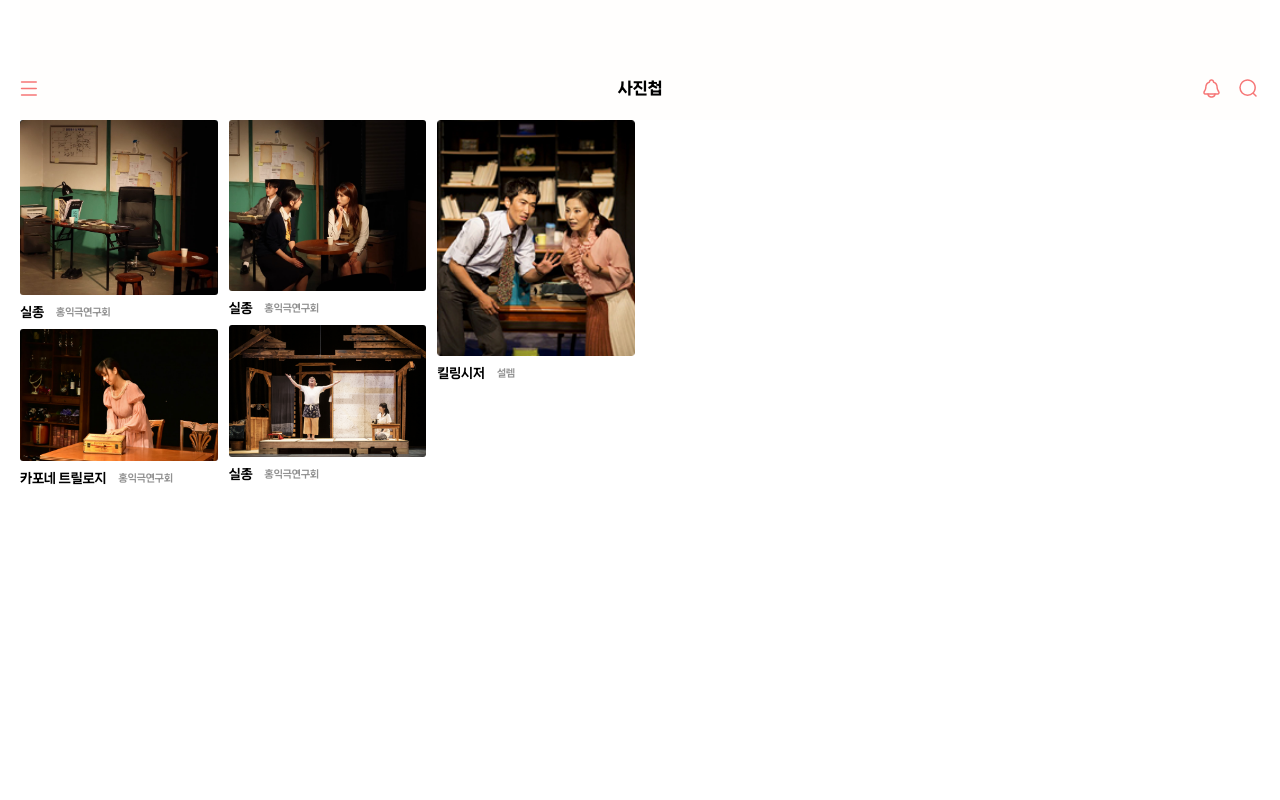
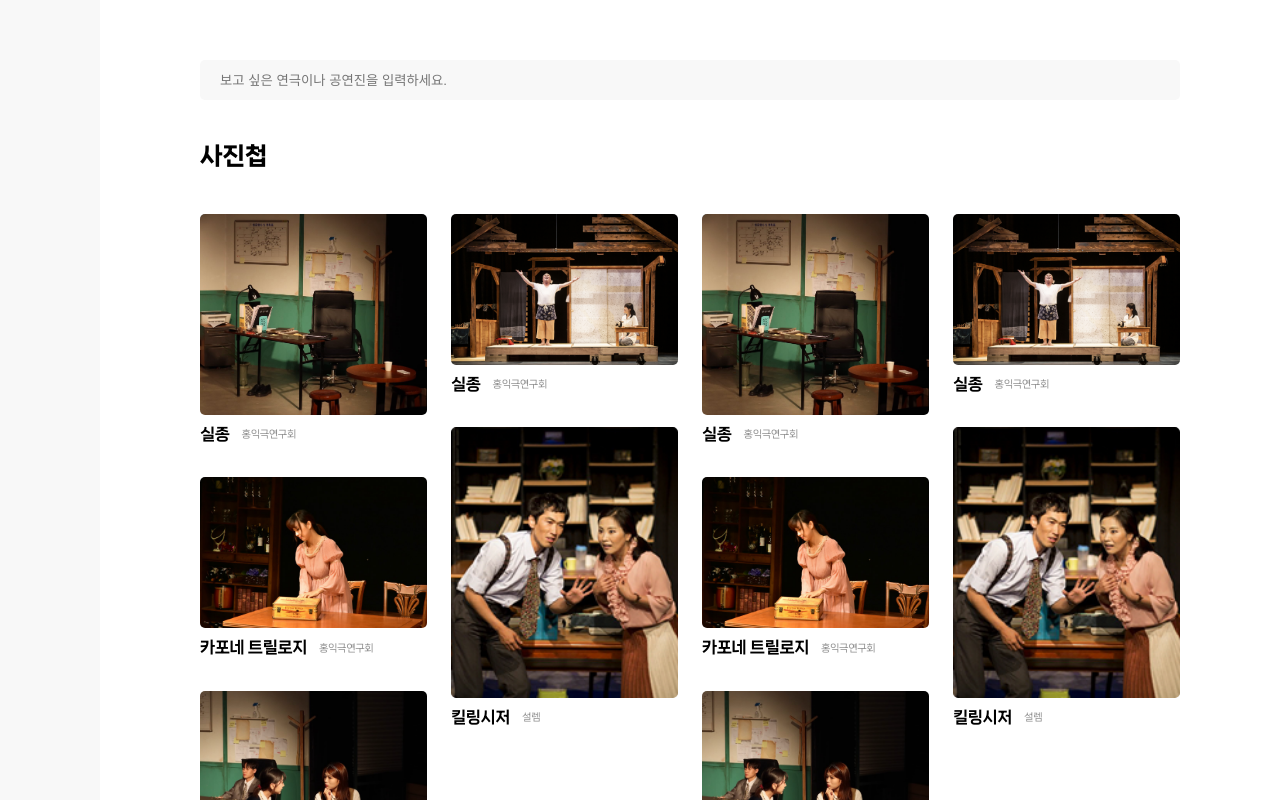
Before and after one commit to see-a-theater/CC_Frontend, a React (Vite) app: page /gallery in a window 1280 px wide. Shown: the top 800 px of the page. Built offline with nearby package versions, Linux system fonts and the light colour scheme.

Commit message:
[FEAT] 사진첩 웹

```diff
--- a/src/components/Masonry.jsx
+++ b/src/components/Masonry.jsx
@@ -47,13 +47,13 @@ const Text = styled.div`
 	margin-top: 8px;
 
 	.title {
-		font-size: ${({ theme }) => theme.font.fontSize.body13};
+		font-size: ${({ theme }) => theme.font.fontSize.body14};
 		font-weight: ${({ theme }) => theme.font.fontWeight.bold};
-		color: ${({ theme }) => theme.colors.gray700};
+		color: ${({ theme }) => theme.colors.grayMain};
 	}
 	.theatre {
 		font-size: ${({ theme }) => theme.font.fontSize.body10};
 		color: ${({ theme }) => theme.colors.gray400};
-		font-weight: ${({ theme }) => theme.font.fontWeight.bold};
+		font-weight: ${({ theme }) => theme.font.fontWeight.regular};
 	}
 `;
--- /dev/null
+++ b/src/components/MasonryWeb.jsx
@@ -0,0 +1,55 @@
+import styled from 'styled-components';
+
+function MasonryWeb({ imageData }) {
+	return (
+		<ImageArea>
+			{imageData?.map((data, idx) => (
+				<Item key={idx}>
+					<img src={data?.src} alt="공연사진" className="pic" />
+					<Text>
+						<p className="title">{data?.text}</p>
+						{data.theatre && <p className="theatre">{data.theatre}</p>}
+					</Text>
+				</Item>
+			))}
+		</ImageArea>
+	);
+}
+
+export default MasonryWeb;
+
+const ImageArea = styled.div`
+	column-count: 4;
+	column-gap: 24px;
+`;
+
+const Item = styled.div`
+	break-inside: avoid;
+	margin-bottom: 32px;
+	width: 100%;
+	display: inline-block;
+
+	.pic {
+		width: 100%;
+		border-radius: 5px;
+		display: block;
+	}
+`;
+
+const Text = styled.div`
+	display: flex;
+	gap: 12px;
+	align-items: center;
+	margin-top: 8px;
+
+	.title {
+		font-size: ${({ theme }) => theme.font.fontSize.body16};
+		font-weight: ${({ theme }) => theme.font.fontWeight.bold};
+		color: ${({ theme }) => theme.colors.grayMain};
+	}
+	.theatre {
+		font-size: ${({ theme }) => theme.font.fontSize.body10};
+		color: ${({ theme }) => theme.colors.gray400};
+		font-weight: ${({ theme }) => theme.font.fontWeight.regular};
+	}
+`;
--- a/src/pages/gallery/Gallery.jsx
+++ b/src/pages/gallery/Gallery.jsx
@@ -1,5 +1,7 @@
 import Masonry from '@/components/Masonry';
+import MasonryWeb from '@/components/MasonryWeb';
 import Hamburger from '@/components/Hamburger';
+import SearchBar from '@/components/SearchBar';
 
 import image1 from '@/assets/mock/images/image1.png';
 import image2 from '@/assets/mock/images/image2.png';
@@ -15,16 +17,66 @@ function Gallery() {
 		{ src: image3, text: '실종', theatre: '홍익극연구회' },
 		{ src: image4, text: '실종', theatre: '홍익극연구회' },
 		{ src: image5, text: '킬링시저', theatre: '설렘' },
+		{ src: image1, text: '실종', theatre: '홍익극연구회' },
+		{ src: image2, text: '카포네 트릴로지', theatre: '홍익극연구회' },
+		{ src: image3, text: '실종', theatre: '홍익극연구회' },
+		{ src: image4, text: '실종', theatre: '홍익극연구회' },
+		{ src: image5, text: '킬링시저', theatre: '설렘' },
 	];
 	return (
-		<Container>
-			<Hamburger title={'사진첩'} />
-			<Masonry imageData={imageList} />
-		</Container>
+		<>
+			<Mobile>
+				<Hamburger title={'사진첩'} />
+				<Masonry imageData={imageList} />
+			</Mobile>
+
+			<Web>
+				<SideBar />
+				<Container>
+					<SearchBar />
+					<h3>사진첩</h3>
+					<MasonryWeb imageData={imageList} />
+				</Container>
+			</Web>
+		</>
 	);
 }
 export default Gallery;
 
+const Web = styled.div`
+	display: none;
+	@media (min-width: 768px) {
+		width: 100vw;
+		display: flex;
+	}
+`;
+const Mobile = styled.div`
+	padding: 0px 20px;
+	@media (min-width: 768px) {
+		display: none;
+	}
+`;
+const SideBar = styled.div`
+	position: fixed;
+	top: 0;
+	left: 0;
+	width: 100px;
+	height: 100vh;
+	background-color: ${({ theme }) => theme.colors.gray200};
+	z-index: 100;
+`;
+
 const Container = styled.div`
-	padding: 0px 20px;
+	width: 100%;
+	margin-left: 100px;
+	padding: 60px 100px;
+	display: flex;
+	flex-direction: column;
+	gap: 40px;
+
+	h3 {
+		font-size: ${({ theme }) => theme.font.fontSize.headline24};
+		font-weight: ${({ theme }) => theme.font.fontWeight.extraBold};
+		color: ${({ theme }) => theme.colors.grayMain};
+	}
 `;
```
